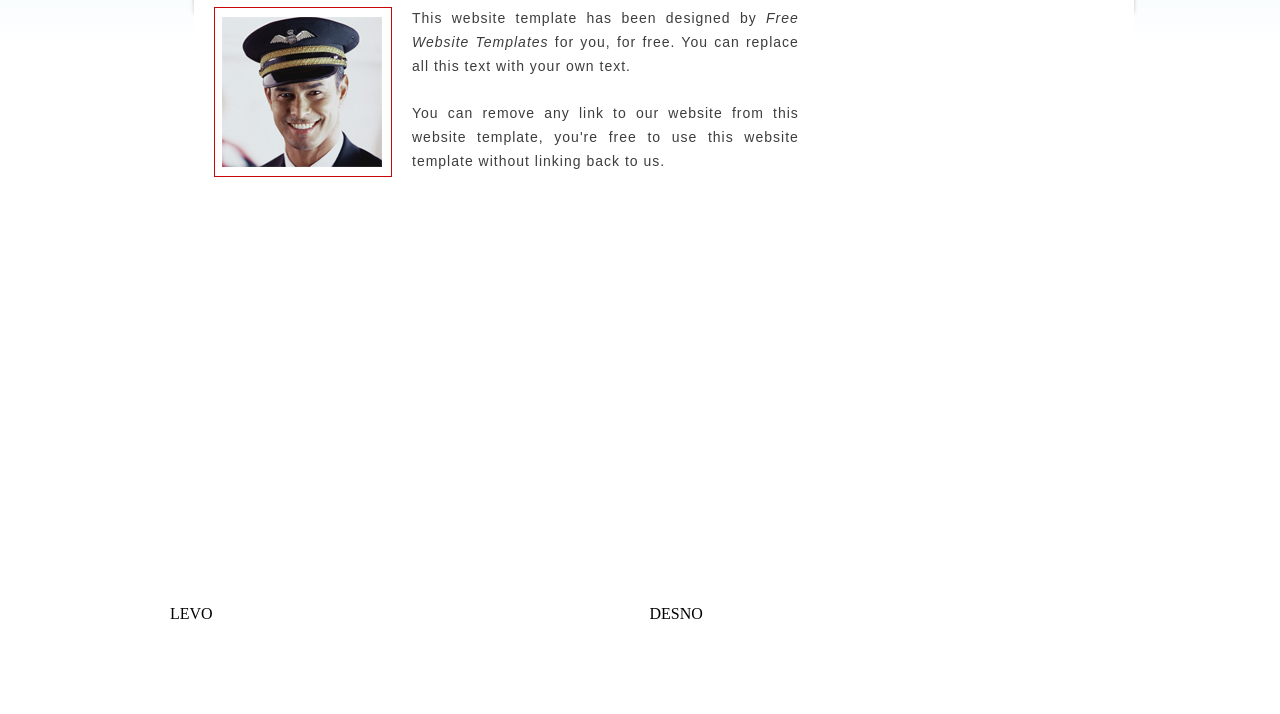
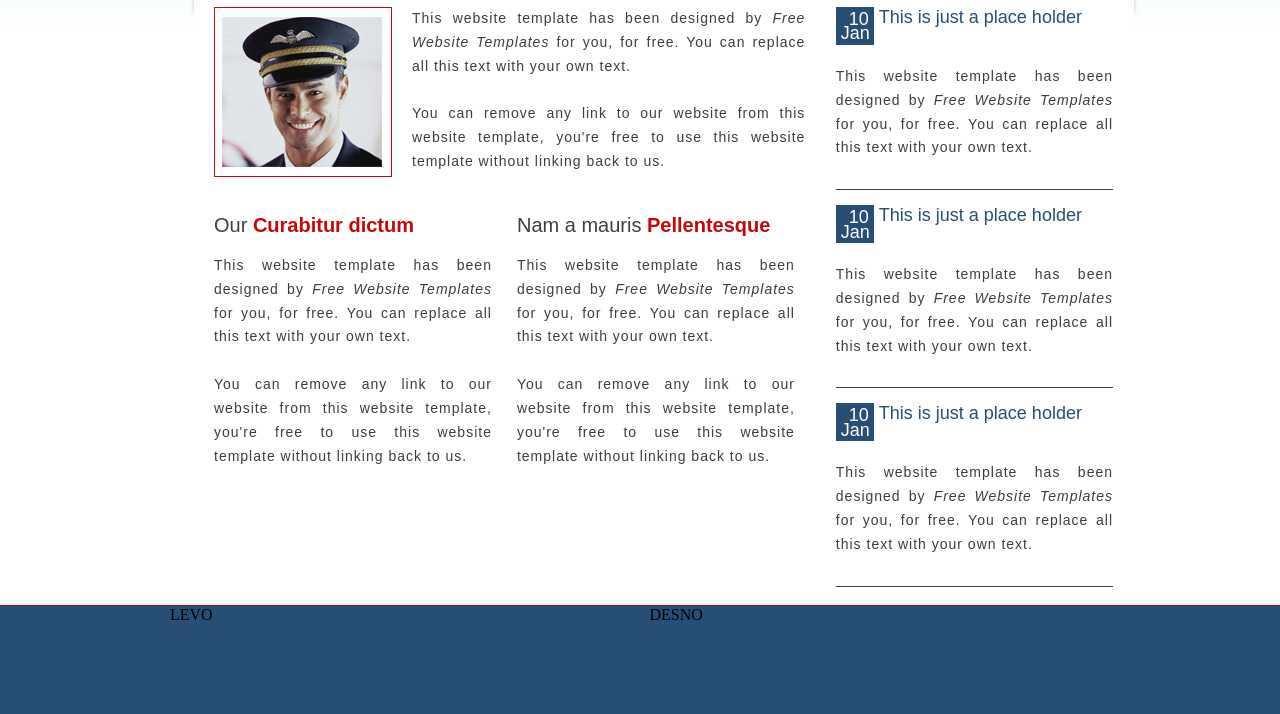
Before and after one commit to SAEBelgradeWeb/aviation_school, a plain HTML site: page index.html in a window 1280 px wide. Shown: the part 726-1440 px from the top of the page. Drawn offline with Linux system fonts and the light colour scheme.

Commit message:
treci cas

```diff
--- a/css/style.css
+++ b/css/style.css
@@ -149,7 +149,14 @@ div {
 	color: #3f3f3f;
 }
 
-.content h1 span {
+.content h2 {
+	font-family: Arial, sans-serif;
+	font-size: 20px;
+	font-weight: normal;
+	color: #3f3f3f;
+
+}
+.content h1 span, .content h2 span {
 	font-weight: bold;
 	color: #c80808;
 }
@@ -170,23 +177,80 @@ div {
 	text-align: justify;
 	letter-spacing: 1px;
 	line-height: 170%;
-	padding-right: 25px;
+/*	padding-right: 25px;*/
 	padding-bottom: 10px;
 }
 
 #main {
-	width: 66%;
+	width: 64%;
+	float: left;
+	padding-right: 25px;
+}
+
+.col_left, .col_right {
+	width: 47%;
 	float: left;
 }
 
+.col_left {
+	margin-right: 25px;
+}
 #sidebar {
-	width: 33%;
+	width: 30%;
 	float: right;
+	font-family: Arial, sans-serif;
+	color: #3d3d3d;
+	padding-right: 25px;
 }
 
+.datum {
+	width: 28px;
+	height:28px;
+	background-color: #274f75;
+	color: #fff;
+
+	font-size: 18px;
+	text-align: right;
+	padding: 5px;
+	line-height: 80%;
+	float: left;
+}
+
+#sidebar h3 {
+	margin:0;
+	padding: 0;
+	font-weight: normal;
+	font-size: 18px;
+	float: left;
+	color: #274f75;
+	margin-left: 5px;
+
+}
+
+#sidebar h1 {
+	margin-bottom: 10px;
+}
+
+#sidebar p {
+	clear: both;
+	font-size: 14px;
+	font-family: Arial, sans-serif;
+	line-height: 170%;
+	letter-spacing: 1px;
+	text-align: justify;
+	padding-top: 20px;
+}
+
+.vest {
+	padding-top: 15px;
+	padding-bottom: 15px;
+	border-bottom: 1px solid #3f3f3f;
+}
 /* FOOTER */
 #footer {
 	height: 108px;
+	background-color: #274f75;
+	border-top: 1px solid #c80808;
 }
 
 #footer_levo {
--- a/index.html
+++ b/index.html
@@ -45,9 +45,47 @@
 				<p>This website template has been designed by <em>Free Website Templates</em> for you, for free. You can replace all this text with your own text.</p>
 
 				<p>You can remove any link to our website from this website template, you're free to use this website template without linking back to us.</p>
+				<div class="col_left">
 
+				<h2>Our <span>Curabitur dictum</span></h2>
+				<p>This website template has been designed by <em>Free Website Templates</em> for you, for free. You can replace all this text with your own text.</p>
+
+				<p>You can remove any link to our website from this website template, you're free to use this website template without linking back to us.</p>
 				</div>
-				<div id="sidebar">SIDEBAR</div>
+				<div class="col_right">
+				<h2>Nam a mauris <span>Pellentesque</span></h2>
+				<p>This website template has been designed by <em>Free Website Templates</em> for you, for free. You can replace all this text with your own text.</p>
+
+				<p>You can remove any link to our website from this website template, you're free to use this website template without linking back to us.</p>
+				</div>
+				</div>
+				<div id="sidebar">
+				<h1><span>School Calendar</span></h1>
+					<div class="vest">
+						<div class="datum">
+							10 Jan
+						</div>
+						<h3>This is just a place holder</h3>
+
+						<p>This website template has been designed by <em>Free Website Templates</em> for you, for free. You can replace all this text with your own text.</p>
+					</div>
+					<div class="vest">
+						<div class="datum">
+							10 Jan
+						</div>
+						<h3>This is just a place holder</h3>
+
+						<p>This website template has been designed by <em>Free Website Templates</em> for you, for free. You can replace all this text with your own text.</p>
+					</div>
+					<div class="vest">
+						<div class="datum">
+							10 Jan
+						</div>
+						<h3>This is just a place holder</h3>
+
+						<p>This website template has been designed by <em>Free Website Templates</em> for you, for free. You can replace all this text with your own text.</p>
+					</div>
+				</div>
 			</div>
 
 		</div>
```
